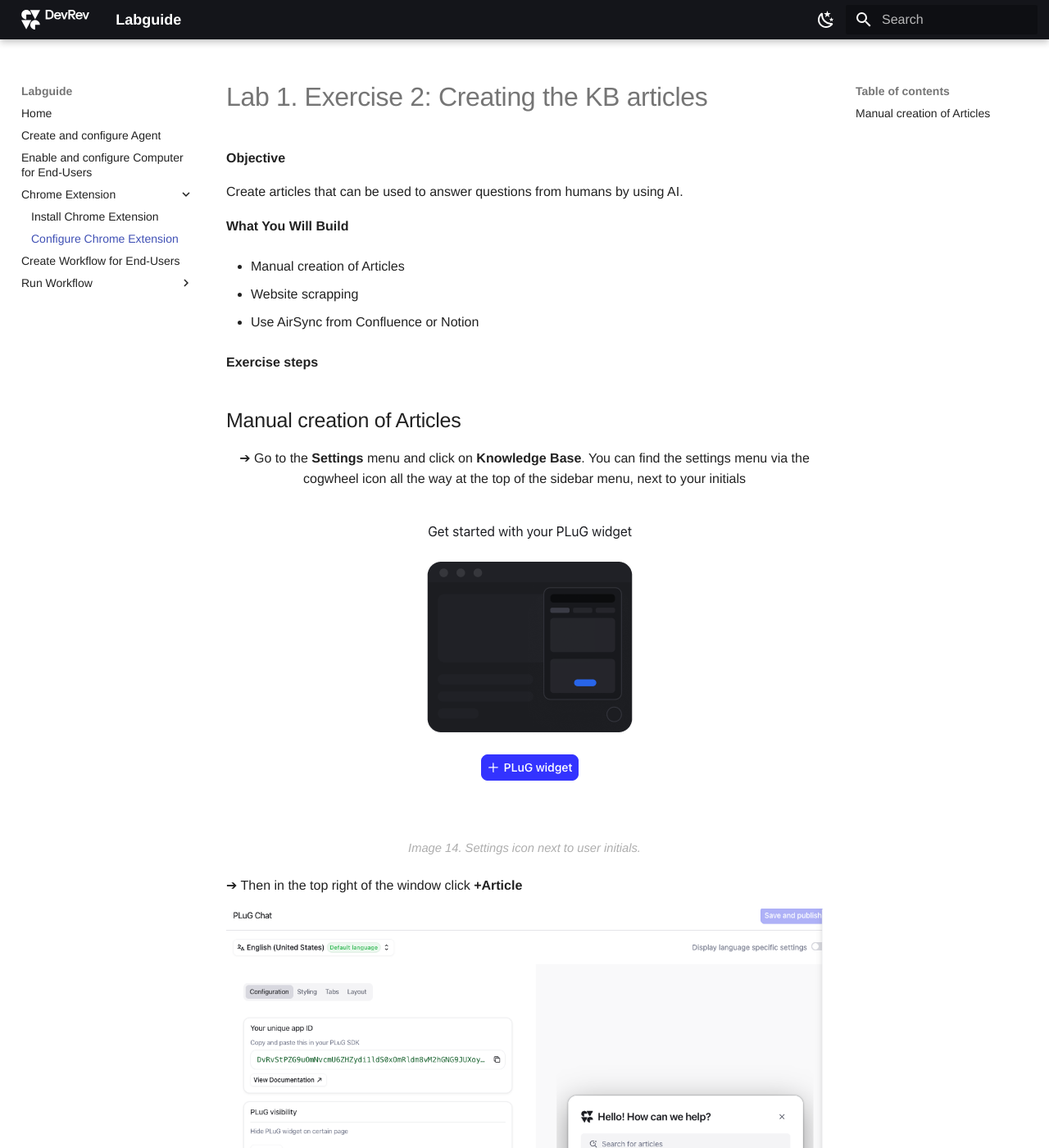
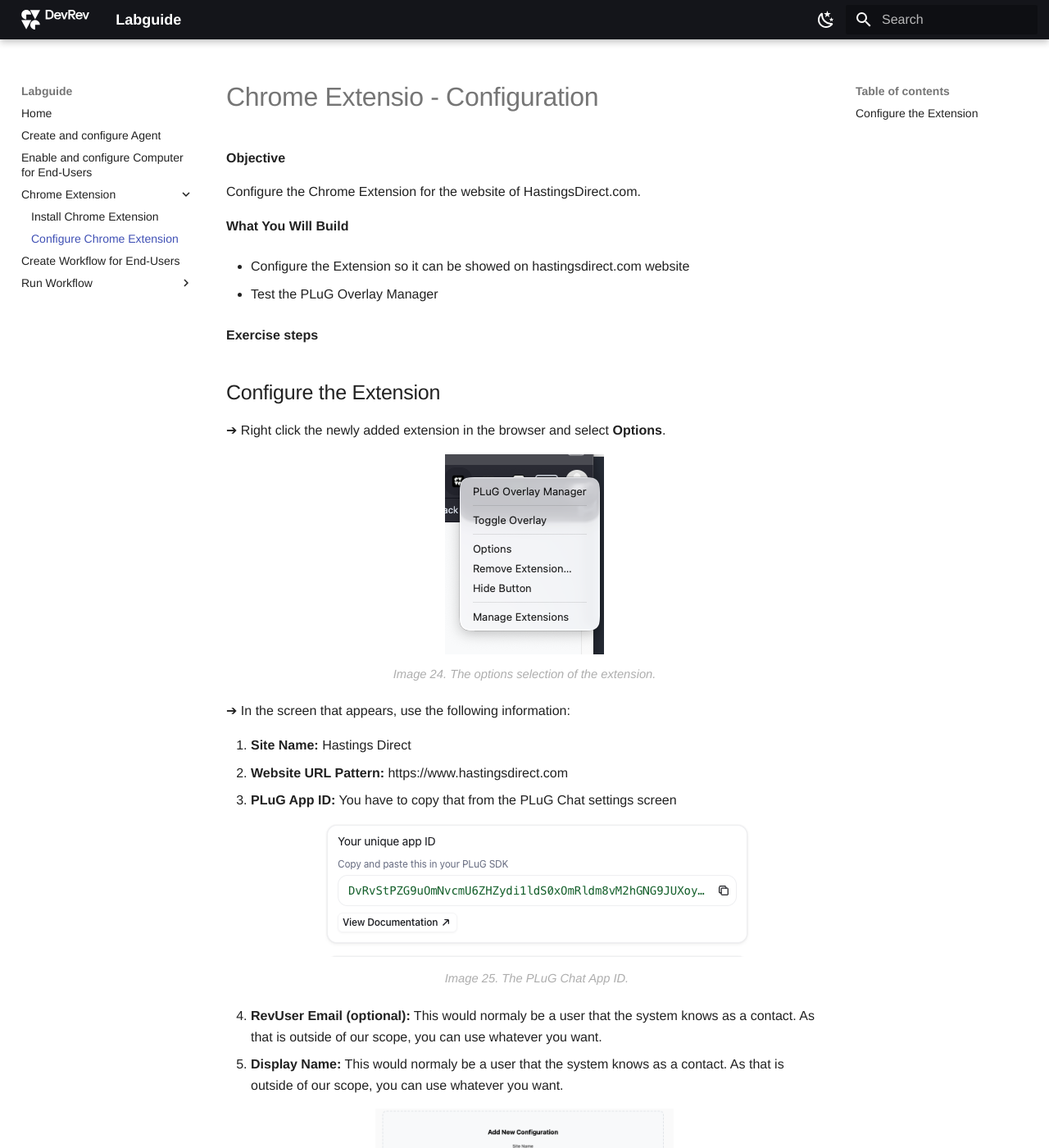
Before and after one commit to wessenstam/Labguide_2, an MkDocs documentation site: the page built from docs/mod4/mod4.md, in a window 1280 px wide and 1400 px high. Shown: the whole window at 82% size. Built offline with MkDocs 1.6.1 and Material for MkDocs 9.7.7, drawn with Linux system fonts in a browser that asks for light colours; some web fonts are replaced; some of the changed text lies outside the part shown.

Commit message:
Mod 4 draft

```diff
--- a/docs/mod4/mod4.md
+++ b/docs/mod4/mod4.md
@@ -1,102 +1,49 @@
-# Lab 1\. Exercise 2: Creating the KB articles {#lab-1.-exercise-2:-creating-the-kb-articles}
+# Chrome Extensio - Configuration
 
 **Objective**
 
-Create articles that can be used to answer questions from humans by using AI.
+Configure the Chrome Extension for the website of HastingsDirect.com.
 
 **What You Will Build**
 
-* Manual creation of Articles
+* Configure the Extension so it can be showed on hastingsdirect.com website
 
-* Website scrapping
-
-* Use AirSync from Confluence or Notion
+* Test the PLuG Overlay Manager
 
 **Exercise steps**
 
-## Manual creation of Articles {#manual-creation-of-articles}
+## Configure the Extension
 
-➔  Go to the **Settings** menu and click on **Knowledge Base**. You can find the settings menu via the cogwheel icon all the way at the top of the sidebar menu, next to your initials
-![](../images/image020.png)
-
-*Image 14\. Settings icon next to user initials.*
-
-➔ Then in the top right of the window click **\+Article**
-
-![](../images/image021.png)
-
-*Image 15\. Create Article..*
-
-➔ In the screen that appears provide the following information:
-
-1. **Title:** How to connect a printer to Windows or Mac O/S
-2. **Describe your article:** An article that describes how to connect a printer on Windows and Mac O/S
-3. **Part:** As part he selects IT \-\> Helpdesk as this is an article that could be used in Helpdesk tasks
-
-➔ Leave the rest default, there are three options shown
-
-* Create Page — use the rich-text editor to author content directly in DevRev
-* Add a link — paste a URL to an externally hosted article (opens in a new tab for readers)
-* Upload a file — attach a PDF or MS Word document
-
-![](../images/image022.png)
-
-*Image 16\. Article options overview.*
-
-➔ Select the Create a Page option
-➔ Open a new tab and use ChatGPT with the prompt
-    “*How to connect to a network printer for Windows or Mac O/S*”
-➔ Copy the answer into the Article on the other tab
-
-![](../images/image023.png)
-
-*Image 17\. Article copy from ChatGPT.*
-
-➔ Click the Create button in the top right corner of the screen. In the menu that opens click the Publish.
-
-![](../images/image024.png)
-
-*Image 18\. Create and Publish.*
-
-!!! Info
-    The other options are:
-
-    1. **Save Draft:** the current changes are not deleted. It might be that some more research is needed to create a good article.
-    2. **Publish:** This can be used to have another Administrator looking at the article to check the information and then publish the article.
-
-
-➔ Use the breadcrumbs at the top of the screen and click the Knowledge Base text
-
-![](../images/image025.png)
-
-*Image 19\. Follow the breadcrumbs.*
-
-➔ Create a new article using the same steps as before and provides the following parameters:
-
-1. **Title:** Premier home insurance
-2. **Describe your article:** An article that describes the Policy for Premier home insurance
-3. **Part:** As part he selects Insurance as this article is related to that part
-
-➔ Click the icon Add a link and paste this link [https://www.hastingsdirect.com/documents/home/HP-HH-GW-08-24.pdf](https://www.hastingsdirect.com/documents/home/HP-HH-GW-08-24.pdf) and click Confirm.
-![](../images/image026.png)
-
-*Image 20\. Add an article with a Link*
-
-➔ **Publishes** the article and uses the *Knowledge Base* breadcrumb to get back to the overview of articles.
-➔ Create a new article with the following parameters:
-
-1. **Title:** Home emergency \- Insurance policy
-2. **Describe your article:** An article that describes the Home emergency \- Insurance policy
-3. **Part:** As part select *Insurance* as this article is related to that part
-
-➔ Download this file from the Hastings website [https://www.hastingsdirect.com/documents/home/HD-HH-GW-AXA-10-23.pdf](https://www.hastingsdirect.com/documents/home/HD-HH-GW-AXA-10-23.pdf) and use the downloaded file for the upload.
-➔ Click the **Upload a File** option and use the just download file as Upload
+➔ Right click the newly added extension in the browser and select **Options**.
 
 ![](../images/image027.png)
 
-*Image 21\. An article with an uploaded file.*
+  *Image 24. The options selection of the extension.*
 
-➔ Publishes the article.
+➔ In the screen that appears, use the following information:
+
+1. **Site Name:** Hastings Direct
+2. **Website URL Pattern:** https://www.hastingsdirect.com
+3. **PLuG App ID:** You have to copy that from the PLuG Chat settings screen
+
+    ![](../images/image028.png)
+
+    *Image 25. The PLuG Chat App ID.*
+
+4. **RevUser Email (optional):** This would normaly be a user that the system knows as a contact. As that is outside of our scope, you can use whatever you want.
+5. **Display Name:** This would normaly be a user that the system knows as a contact. As that is outside of our scope, you can use whatever you want.
+
+![](../images/image029.png){ width=50% }
+
+  *Image 26. The options for the extension.*
+
+➔ Click **Add Configuration** and the configuration will be shown at the bottom of the screen that appears.
+
+![](../images/image030.png){ width=50% }
+
+  *Image 27. The saved confguration for the extension.*
+
+
 
 <hr>
 
```
Also changed, not shown: docs/mod2/mod2.md (+3 -0 lines), docs/mod3/mod3.md (+2 -2 lines), docs/images/image032.png.
